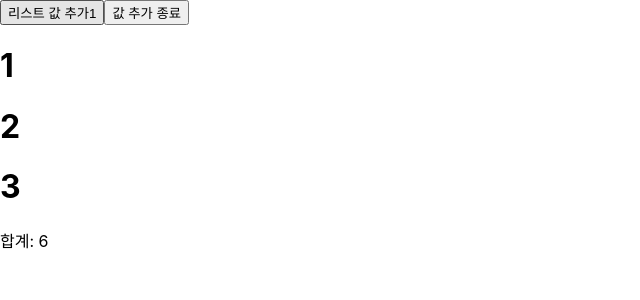
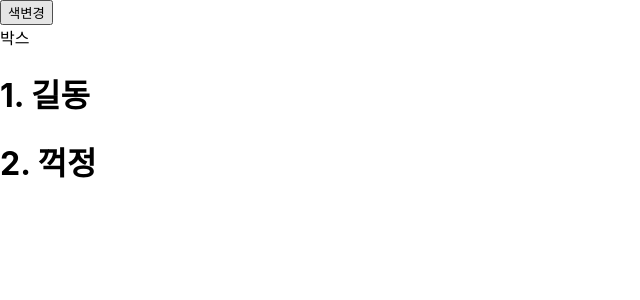
Before and after one commit to HyunsuChoi-git/Project-MovieBoard, a React (Create React App) app: page / in a window 1280 px wide. Shown: the top 300 px of the page, without its empty margins (0-640 px from the left). Built offline with nearby package versions, Linux system fonts and the light colour scheme.

Commit message:
Strudy useREf

```diff
--- a/package.json
+++ b/package.json
@@ -9,6 +9,7 @@
     "react": "^18.2.0",
     "react-dom": "^18.2.0",
     "react-scripts": "5.0.1",
+    "styled-components": "^5.3.5",
     "web-vitals": "^2.1.4"
   },
   "scripts": {
--- a/src/App.js
+++ b/src/App.js
@@ -1,32 +1,34 @@
-import { useMemo, useState } from 'react';
+import { createRef, useMemo, useRef, useState } from 'react';
 import './App.css';
 
 function App() {
 
-  const [list, setList] = useState([1,2,3]);
-  const [str, setStr] = useState("합계");
+  const myRef = useRef(null);
 
-  const getAddResult = () => {
-    let sum = 0;
-    list.forEach(i => sum = sum + i);
-    console.log(sum+"1");
-    return sum;
-  }
+  const [list, setList] = useState([{id:1,name:"길동"}, {id:2,name:"꺽정"}])
 
-  const addResult = useMemo(()=>getAddResult(), [list]);
-
+  // list 길이 만큼 myRef를 생성하여 리스트에 저장
+  const myRefs = Array.from({length:list.length}).map(() => createRef());
 
   return (
     <div>
-      <button onClick={() => {
-        setList([...list, 10]);
-      }}>리스트 값 추가1</button>
-      <button onClick={() => {
-        setStr("최종 합계");
-      }}>값 추가 종료</button>
-      {list.map(n => <h1>{n}</h1>)}
-      <div>{str}: {addResult}</div>
+      <button onClick={()=> {
+        console.log(myRef);
+        console.log(myRef.current);  // <div>박스</div>
+        console.log(list);
+        myRef.current.style.backgroundColor='red';
+        myRefs[0].current.style.backgroundColor='green';
+        myRefs[1].current.style.backgroundColor='yellow';
+      }}>색변경</button>
+      <div ref={myRef}>박스</div>
+
+      {list.map((user, index)=>(
+        <h1 ref={myRefs[index]}>{user.id}. {user.name}</h1>
+      ))}
     </div>
+
+
+
 
   );
 }
```
Also changed, not shown: 1 other file (tests, documents, lock files or other folders).
